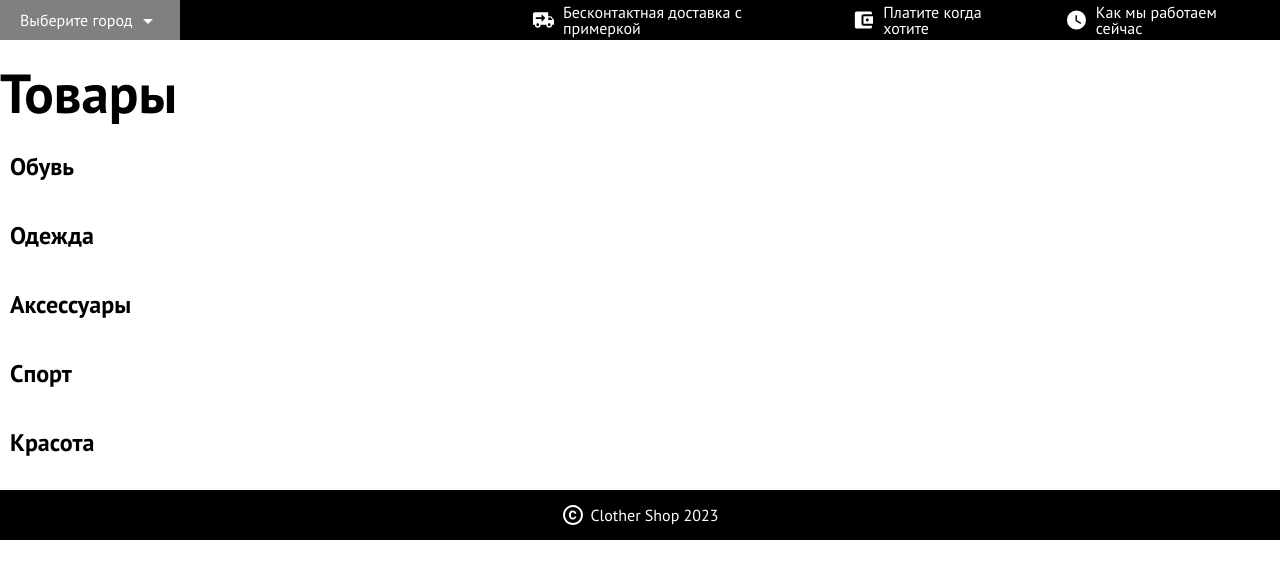
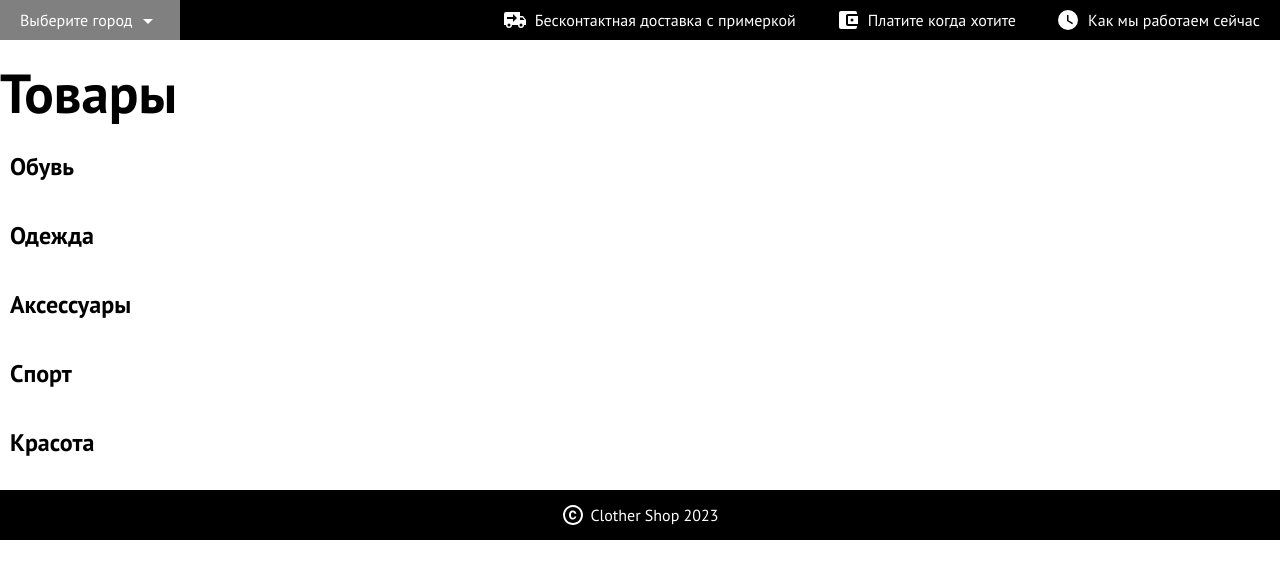
Before and after one commit to FloxOoO/Clother_shop, a Vue app: page / in a window 1280 px wide. Shown: the top 578 px of the page. Built offline with nearby package versions, Linux system fonts and the light colour scheme.

Commit message:
Header finished

```diff
--- a/src/components/MainHeader.vue
+++ b/src/components/MainHeader.vue
@@ -8,40 +8,26 @@
           <icon-mdi :icon="icons.mdiMenuDown" />
         </div>
       </div>
-      <div class="information">
+      <div class="boxes">
         <div
-          v-for="inf in information"
-          :key="inf.text"
-          @mouseover="hoverPopup(inf)"
-          @mouseleave="selectedInformation = null"
-          class="text"
+          v-for="(box, boxID) in boxes"
+          :key="box.text"
+          :class="`text text-open-popup-${boxID + 1}`"
         >
-          <icon-mdi :icon="inf.icon" />
-          {{ inf.text }}
+          <icon-mdi :icon="box.icon" />
+          {{ box.text }}
+          <main-header-popup
+            :class="`popup-position popup-position-${boxID + 1}`"
+          >
+            {{ box.popupText }}
+          </main-header-popup>
         </div>
-        <main-header-popup
-          v-if="selectedInformation"
-          :class="`${
-            selectedInformation?.text === information[0].text
-              ? 'popup-position__1'
-              : selectedInformation?.text === information[1].text
-              ? 'popup-position__2'
-              : 'popup-position__3'
-          }`"
-        >
-          {{ selectedInformation?.popupText }}
-        </main-header-popup>
       </div>
     </div>
   </div>
 </template>
 <script>
-import {
-  mdiTruckDelivery,
-  mdiWallet,
-  mdiClock,
-  mdiMenuDown
-} from "@mdi/js";
+import { mdiTruckDelivery, mdiWallet, mdiClock, mdiMenuDown } from "@mdi/js";
 import IconMdi from "./IconMdi.vue";
 import MainHeaderPopup from "./MainHeaderPopup.vue";
 import MainHeaderPopupCity from "./MainHeaderPopupCity.vue";
@@ -56,14 +42,14 @@ export default {
 
   data() {
     return {
-      selectedInformation: null,
+      selectedboxes: null,
       city: "Выберите город",
     };
   },
 
   methods: {
-    hoverPopup(information) {
-      this.selectedInformation = information;
+    hoverPopup(boxes) {
+      this.selectedboxes = boxes;
     },
     async openPopupCity() {
       await this.$refs.popupCity.open();
@@ -76,7 +62,7 @@ export default {
   },
 
   computed: {
-    information() {
+    boxes() {
       return [
         {
           icon: mdiTruckDelivery,
@@ -106,12 +92,13 @@ export default {
 };
 </script>
 <style lang="scss" scoped>
-@mixin box ($mr, $ml, $bgc) {
+@mixin box($m, $bgc) {
   display: flex;
   align-items: center;
   height: inherit;
   justify-content: space-between;
   .text {
+    position: relative;
     color: white;
     display: flex;
     align-items: center;
@@ -119,12 +106,22 @@ export default {
     padding: 0px 20px 0px 20px;
     transition: 0.3s;
     svg {
-      margin-right: $mr;
-      margin-left: $ml;
+      margin: $m;
     }
     &:hover {
       background-color: $bgc;
       transition: 0.3s;
+    }
+    @media (max-width: 976px) {
+      text-align: center;
+      font-size: 18px;
+      border: 1px solid white;
+      border-radius: 15px;
+      margin-right: 3px;
+      margin-left: 3;
+      svg {
+        display: none;
+      }
     }
   }
 }
@@ -137,32 +134,49 @@ export default {
     align-items: center;
     max-width: 1400px;
     margin: 0px auto;
+    @media (max-width: 976px) {
+      height: 80px;
+    }
   }
 }
 .city {
-  @include box(0px, 3px, grey);
-  svg {
-    margin-top: 2.5px;
-  }
+  @include box(2.5px 0px 0px 3px, grey);
   cursor: pointer;
 }
-.information {
-  max-width: 60%;
-  @include box(8px, 0px, blue);
+.boxes {
+  @include box(0px 8px 0px 0px, blue);
+  .text {
+    &-open-popup-1 {
+      &:hover {
+        .popup-position-1 {
+          display: inline;
+        }
+      }
+    }
+    &-open-popup-2 {
+      &:hover {
+        .popup-position-2 {
+          display: inline;
+        }
+      }
+    }
+    &-open-popup-3 {
+      &:hover {
+        .popup-position-3 {
+          display: inline;
+          @media (max-width: 976px) {
+            margin-left: -100px;
+          }
+        }
+      }
+    }
+  }
 }
 .popup-position {
   top: 40px;
-  &__1 {
-    top: 40px;
-    left: 819px;
-  }
-  &__2 {
-    top: 40px;
-    left: 1061px;
-  }
-  &__3 {
-    top: 40px;
-    left: 1324px;
+  display: none;
+  @media (max-width: 976px) {
+    top: 80px;
   }
 }
 </style>
--- a/src/components/MainHeaderPopup.vue
+++ b/src/components/MainHeaderPopup.vue
@@ -24,5 +24,10 @@ export default {
   border: 1px solid grey;
   box-shadow: 0px 0px 5px 1px grey;
   line-height: 20px;
+  margin-left: -20px;
+  @media (max-width: 976px) {
+    height: 250px;
+    width: 200px;
+  }
 }
 </style>
--- a/src/components/MainMenuCategories.vue
+++ b/src/components/MainMenuCategories.vue
@@ -65,6 +65,7 @@ export default {
   border-radius: 7px;
   &:hover {
     background-color: rgba(128, 128, 128, 0.2);
+    cursor: pointer;
     .category__icon {
       display: inline;
       color: grey;
@@ -118,6 +119,7 @@ export default {
         color: grey;
         &:hover {
           color: white;
+          cursor: pointer;
         }
       }
     }
```
